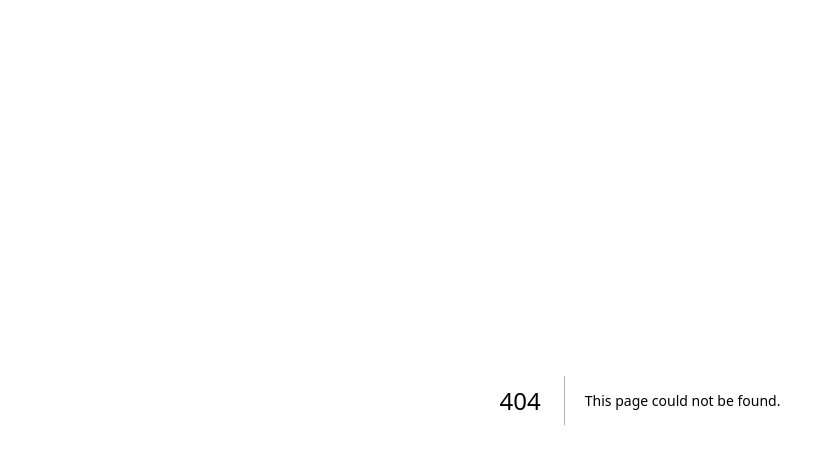
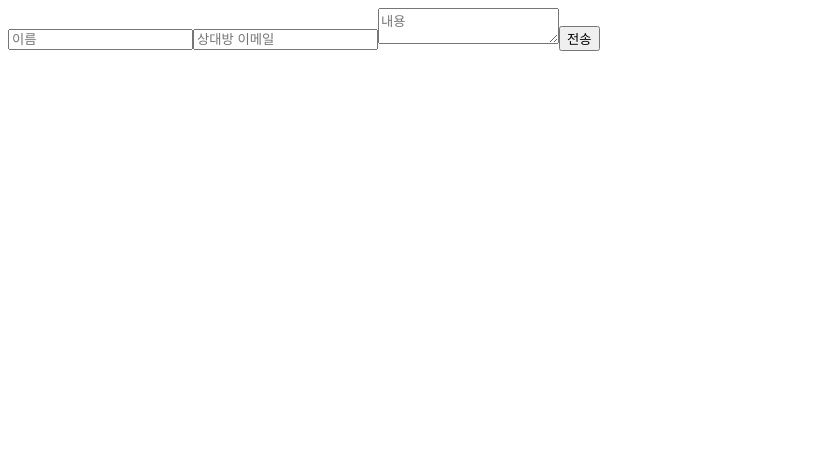
Before and after one commit to HeekunLim/project_sample, a Next.js app: page /mail in a window 1280 px wide. Before the commit this address had no page. Shown: the top 464 px of the page, without its empty margins (0-835 px from the left). Built offline with nearby package versions, Linux system fonts and the light colour scheme.

Commit message:
메일기능 추가

```diff
--- /dev/null
+++ b/app/api/mail/route.ts
@@ -0,0 +1,26 @@
+// app/api/mail/route.ts
+import { NextResponse } from 'next/server'
+import nodemailer from 'nodemailer'
+
+export async function POST(req: Request) {
+  const { name, email, message } = await req.json()
+
+  const transporter = nodemailer.createTransport({
+    service: 'gmail',
+    auth: {
+      user: process.env.EMAIL_USER,
+      pass: process.env.EMAIL_PASS,
+    },
+  })
+
+  await transporter.sendMail({
+    from: process.env.EMAIL_USER,
+    to: email,
+    subject: `📩 ${name}님으로 부터의 메일입니다.`,
+    html: `
+      <p>${message}</p>
+    `,
+  })
+
+  return NextResponse.json({ message: 'Email sent!' }, { status: 200 })
+}
--- /dev/null
+++ b/app/mail/page.tsx
@@ -0,0 +1,52 @@
+'use client'
+import { useState } from 'react'
+
+export default function ContactForm() {
+  const [form, setForm] = useState({ name: '', email: '', message: '' })
+  const [status, setStatus] = useState('')
+
+  const handleSubmit = async (e: React.FormEvent) => {
+    e.preventDefault()
+    setStatus('Sending...')
+
+    const res = await fetch('/api/mail', {
+      method: 'POST',
+      headers: { 'Content-Type': 'application/json' },
+      body: JSON.stringify(form),
+    })
+
+    if (res.ok) {
+      setStatus('Message sent!')
+      setForm({ name: '', email: '', message: '' })
+    } else {
+      setStatus('Failed to send message')
+    }
+  }
+
+  return (
+    <form onSubmit={handleSubmit} className="space-y-4">
+      <input
+        type="text"
+        placeholder="이름"
+        value={form.name}
+        onChange={(e) => setForm({ ...form, name: e.target.value })}
+        required
+      />
+      <input
+        type="email"
+        placeholder="상대방 이메일"
+        value={form.email}
+        onChange={(e) => setForm({ ...form, email: e.target.value })}
+        required
+      />
+      <textarea
+        placeholder="내용"
+        value={form.message}
+        onChange={(e) => setForm({ ...form, message: e.target.value })}
+        required
+      />
+      <button type="submit">전송</button>
+      <p>{status}</p>
+    </form>
+  )
+}
```
Also changed, not shown: package.json (+6 -4 lines), 1 other file (tests, documents, lock files or other folders).
